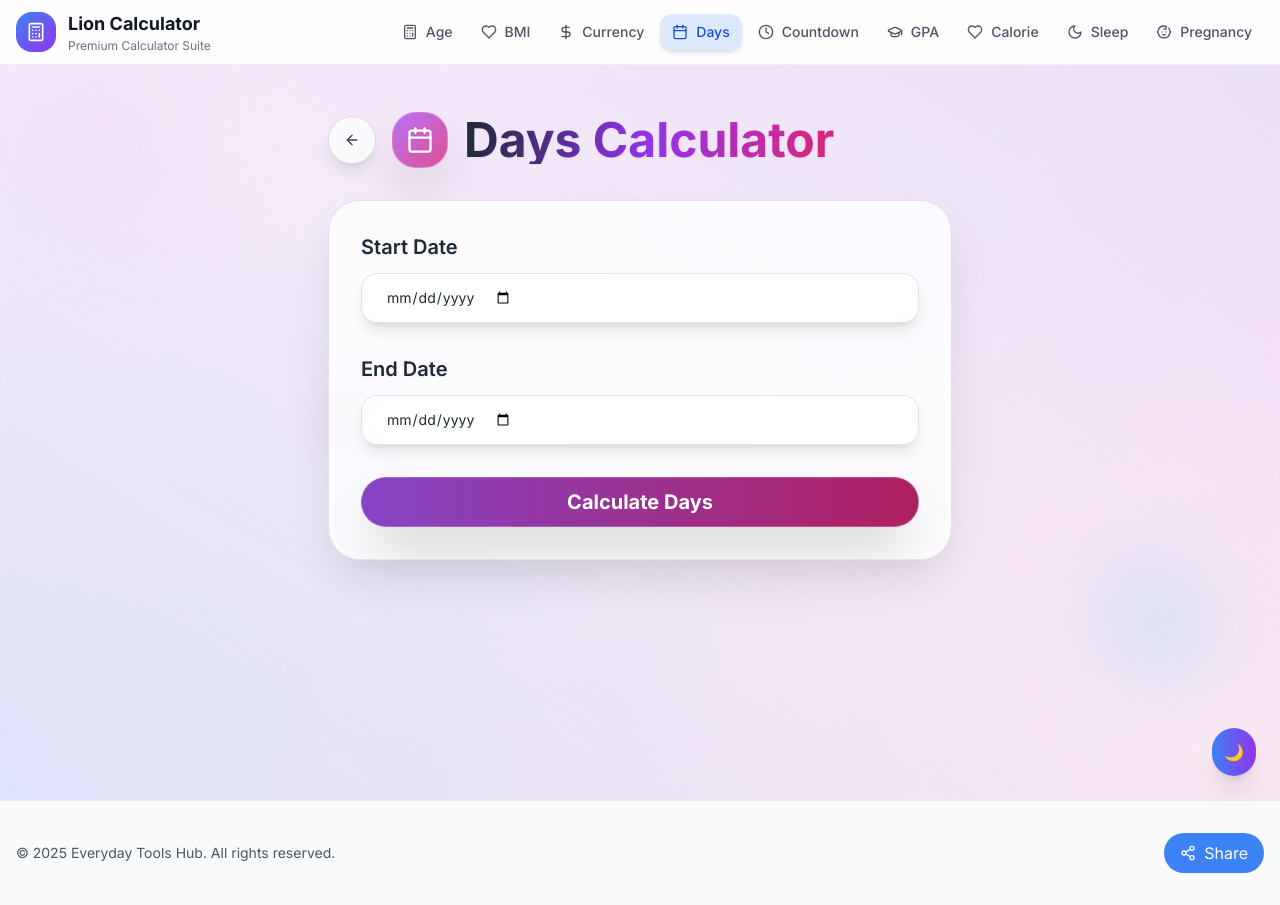
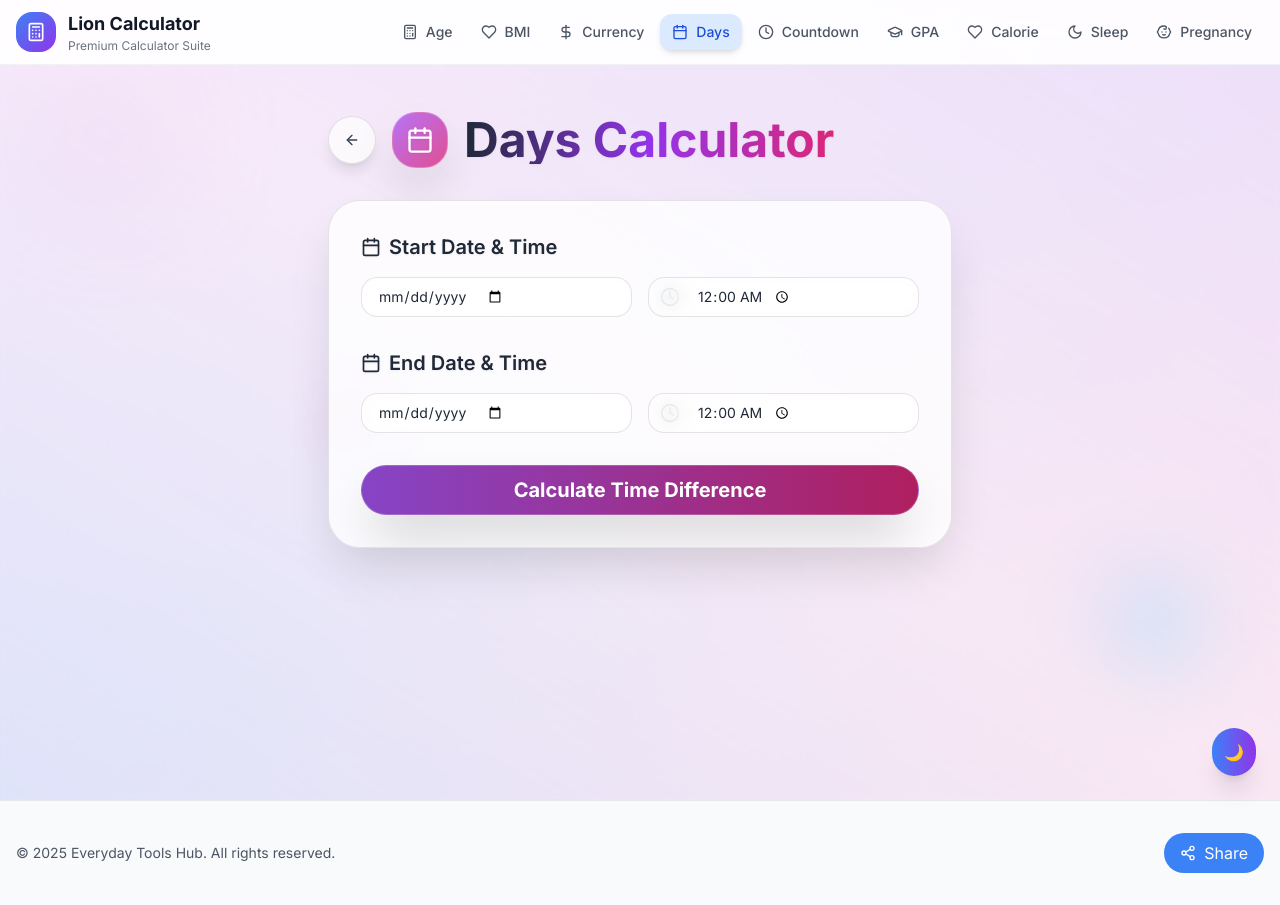
Before and after one commit to AbdulBasitMomin/black-white-calculators, a React (Vite) app: page /days in a window 1280 px wide. Built offline with nearby package versions, Linux system fonts and the light colour scheme.

Commit message:
Fix: Implement time-inclusive calculations in Days Calculator
Implemented time-inclusive calculations within the Days Calculator tool, ensuring the functionality matches the description on the home page.
Files edited: `src/pages/DaysCalculator.tsx`

```diff
--- a/src/pages/DaysCalculator.tsx
+++ b/src/pages/DaysCalculator.tsx
@@ -1,6 +1,6 @@
 
 import { useState } from "react";
-import { ArrowLeft, Copy, Check, Calendar } from "lucide-react";
+import { ArrowLeft, Copy, Check, Calendar, Clock } from "lucide-react";
 import { useNavigate } from "react-router-dom";
 import { Button } from "@/components/ui/button";
 import { Card, CardContent } from "@/components/ui/card";
@@ -12,12 +12,18 @@ const DaysCalculator = () => {
   const navigate = useNavigate();
   const { toast } = useToast();
   const [startDate, setStartDate] = useState("");
+  const [startTime, setStartTime] = useState("00:00");
   const [endDate, setEndDate] = useState("");
+  const [endTime, setEndTime] = useState("00:00");
   const [result, setResult] = useState<{
     totalDays: number;
+    totalHours: number;
+    totalMinutes: number;
     years: number;
     months: number;
     days: number;
+    hours: number;
+    minutes: number;
   } | null>(null);
   const [copied, setCopied] = useState(false);
 
@@ -30,25 +36,41 @@ const DaysCalculator = () => {
       return;
     }
 
-    const start = new Date(startDate);
-    const end = new Date(endDate);
+    // Combine date and time for precise calculations
+    const start = new Date(`${startDate}T${startTime}`);
+    const end = new Date(`${endDate}T${endTime}`);
 
     if (start > end) {
       toast({
-        title: "Start date must be before end date",
+        title: "Start date/time must be before end date/time",
         variant: "destructive",
       });
       return;
     }
 
-    // Calculate total days
+    // Calculate total time difference
     const timeDiff = end.getTime() - start.getTime();
-    const totalDays = Math.ceil(timeDiff / (1000 * 3600 * 24));
+    const totalMinutes = Math.floor(timeDiff / (1000 * 60));
+    const totalHours = Math.floor(timeDiff / (1000 * 3600));
+    const totalDays = Math.floor(timeDiff / (1000 * 3600 * 24));
 
-    // Calculate years, months, days breakdown
+    // Calculate detailed breakdown
     let years = end.getFullYear() - start.getFullYear();
     let months = end.getMonth() - start.getMonth();
     let days = end.getDate() - start.getDate();
+    let hours = end.getHours() - start.getHours();
+    let minutes = end.getMinutes() - start.getMinutes();
+
+    // Adjust for negative values
+    if (minutes < 0) {
+      hours--;
+      minutes += 60;
+    }
+
+    if (hours < 0) {
+      days--;
+      hours += 24;
+    }
 
     if (days < 0) {
       months--;
@@ -63,16 +85,20 @@ const DaysCalculator = () => {
 
     setResult({
       totalDays,
+      totalHours,
+      totalMinutes,
       years,
       months,
-      days
+      days,
+      hours,
+      minutes
     });
   };
 
   const copyResult = async () => {
     if (!result) return;
 
-    const text = `Days between dates: ${result.totalDays} days (${result.years} years, ${result.months} months, ${result.days} days)`;
+    const text = `Time between dates: ${result.totalDays} days, ${result.totalHours} hours, ${result.totalMinutes} minutes (${result.years} years, ${result.months} months, ${result.days} days, ${result.hours} hours, ${result.minutes} minutes)`;
 
     try {
       await navigator.clipboard.writeText(text);
@@ -126,39 +152,61 @@ const DaysCalculator = () => {
           <Card className="glass-card-light shadow-2xl mb-8 rounded-[2rem] overflow-hidden">
             <CardContent className="p-8">
               <div className="space-y-8">
-                {/* Start Date */}
-                <div className="space-y-3">
-                  <Label htmlFor="startdate" className="text-xl font-semibold text-gray-800 dark:text-white drop-shadow-sm">
-                    Start Date
+                {/* Start Date & Time */}
+                <div className="space-y-4">
+                  <Label className="text-xl font-semibold text-gray-800 dark:text-white drop-shadow-sm flex items-center gap-2">
+                    <Calendar className="w-5 h-5" />
+                    Start Date & Time
                   </Label>
+                  <div className="grid grid-cols-1 md:grid-cols-2 gap-4">
                     <Input
-                    id="startdate"
                       type="date"
                       value={startDate}
                       onChange={(e) => setStartDate(e.target.value)}
-                    className="w-full p-6 text-xl rounded-2xl glass-input text-gray-800 dark:text-white placeholder:text-gray-500 dark:placeholder:text-white/60 transition-all duration-300 shadow-lg"
+                      className="w-full p-4 text-lg rounded-2xl glass-input text-gray-800 dark:text-white"
+                    />
+                    <div className="relative">
+                      <Clock className="absolute left-3 top-1/2 transform -translate-y-1/2 w-5 h-5 text-gray-500 dark:text-white/60" />
+                      <Input
+                        type="time"
+                        value={startTime}
+                        onChange={(e) => setStartTime(e.target.value)}
+                        className="w-full p-4 pl-12 text-lg rounded-2xl glass-input text-gray-800 dark:text-white"
                       />
                     </div>
+                  </div>
+                </div>
 
-                {/* End Date */}
-                <div className="space-y-3">
-                  <Label htmlFor="enddate" className="text-xl font-semibold text-gray-800 dark:text-white drop-shadow-sm">
-                    End Date
+                {/* End Date & Time */}
+                <div className="space-y-4">
+                  <Label className="text-xl font-semibold text-gray-800 dark:text-white drop-shadow-sm flex items-center gap-2">
+                    <Calendar className="w-5 h-5" />
+                    End Date & Time
                   </Label>
+                  <div className="grid grid-cols-1 md:grid-cols-2 gap-4">
                     <Input
-                    id="enddate"
                       type="date"
                       value={endDate}
                       onChange={(e) => setEndDate(e.target.value)}
-                    className="w-full p-6 text-xl rounded-2xl glass-input text-gray-800 dark:text-white placeholder:text-gray-500 dark:placeholder:text-white/60 transition-all duration-300 shadow-lg"
+                      className="w-full p-4 text-lg rounded-2xl glass-input text-gray-800 dark:text-white"
                     />
+                    <div className="relative">
+                      <Clock className="absolute left-3 top-1/2 transform -translate-y-1/2 w-5 h-5 text-gray-500 dark:text-white/60" />
+                      <Input
+                        type="time"
+                        value={endTime}
+                        onChange={(e) => setEndTime(e.target.value)}
+                        className="w-full p-4 pl-12 text-lg rounded-2xl glass-input text-gray-800 dark:text-white"
+                      />
+                    </div>
+                  </div>
                 </div>
 
                 <Button
                   onClick={calculateDays}
                   className="w-full bg-gradient-to-r from-purple-500/80 to-pink-600/80 hover:from-purple-600/80 hover:to-pink-700/80 text-white font-bold py-6 text-xl rounded-full transition-all duration-300 hover:scale-105 shadow-2xl backdrop-blur-xl border border-white/20"
                 >
-                  Calculate Days
+                  Calculate Time Difference
                 </Button>
               </div>
             </CardContent>
@@ -168,29 +216,54 @@ const DaysCalculator = () => {
           {result && (
             <Card className="glass-card-light shadow-2xl animate-fadeIn rounded-[2rem] overflow-hidden">
               <CardContent className="p-8 text-center">
-                <h3 className="text-3xl font-bold mb-8 text-gray-800 dark:text-white drop-shadow-sm">Time Difference</h3>
+                <h3 className="text-3xl font-bold mb-8 text-gray-800 dark:text-white drop-shadow-sm">Time Difference (Inclusive)</h3>
 
-                {/* Total Days */}
-                <div className="mb-8 glass-info-card rounded-2xl p-6 border border-purple-200/30 dark:border-white/20">
-                  <div className="text-5xl font-bold bg-gradient-to-r from-gray-800 via-purple-600 to-pink-600 dark:from-white dark:via-purple-100 dark:to-pink-100 bg-clip-text text-transparent mb-3 drop-shadow-sm">
+                {/* Total Time Cards */}
+                <div className="grid grid-cols-1 md:grid-cols-3 gap-4 mb-8">
+                  <div className="glass-info-card rounded-2xl p-6 border border-purple-200/30 dark:border-white/20">
+                    <div className="text-3xl font-bold bg-gradient-to-r from-gray-800 via-purple-600 to-pink-600 dark:from-white dark:via-purple-100 dark:to-pink-100 bg-clip-text text-transparent mb-2">
                       {result.totalDays.toLocaleString()}
                     </div>
-                  <div className="text-gray-600 dark:text-white/80 text-xl">Total Days</div>
+                    <div className="text-gray-600 dark:text-white/80">Total Days</div>
+                  </div>
+                  <div className="glass-info-card rounded-2xl p-6 border border-blue-200/30 dark:border-white/20">
+                    <div className="text-3xl font-bold bg-gradient-to-r from-gray-800 via-blue-600 to-cyan-600 dark:from-white dark:via-blue-100 dark:to-cyan-100 bg-clip-text text-transparent mb-2">
+                      {result.totalHours.toLocaleString()}
+                    </div>
+                    <div className="text-gray-600 dark:text-white/80">Total Hours</div>
+                  </div>
+                  <div className="glass-info-card rounded-2xl p-6 border border-pink-200/30 dark:border-white/20">
+                    <div className="text-3xl font-bold bg-gradient-to-r from-gray-800 via-pink-600 to-rose-600 dark:from-white dark:via-pink-100 dark:to-rose-100 bg-clip-text text-transparent mb-2">
+                      {result.totalMinutes.toLocaleString()}
+                    </div>
+                    <div className="text-gray-600 dark:text-white/80">Total Minutes</div>
+                  </div>
                 </div>
 
-                {/* Breakdown */}
-                <div className="grid grid-cols-3 gap-4 mb-8">
-                  <div className="bg-purple-500/20 dark:bg-purple-500/20 rounded-2xl p-6 border border-purple-200 dark:border-white/20">
-                    <div className="text-3xl font-bold text-gray-800 dark:text-white mb-2">{result.years}</div>
-                    <div className="text-gray-600 dark:text-white/80">Years</div>
+                {/* Detailed Breakdown */}
+                <div className="mb-8">
+                  <h4 className="text-xl font-semibold mb-4 text-gray-800 dark:text-white">Detailed Breakdown</h4>
+                  <div className="grid grid-cols-2 md:grid-cols-5 gap-3">
+                    <div className="bg-purple-500/20 dark:bg-purple-500/20 rounded-xl p-4 border border-purple-200 dark:border-white/20">
+                      <div className="text-2xl font-bold text-gray-800 dark:text-white mb-1">{result.years}</div>
+                      <div className="text-sm text-gray-600 dark:text-white/80">Years</div>
                     </div>
-                  <div className="bg-blue-500/20 dark:bg-blue-500/20 rounded-2xl p-6 border border-blue-200 dark:border-white/20">
-                    <div className="text-3xl font-bold text-gray-800 dark:text-white mb-2">{result.months}</div>
-                    <div className="text-gray-600 dark:text-white/80">Months</div>
+                    <div className="bg-blue-500/20 dark:bg-blue-500/20 rounded-xl p-4 border border-blue-200 dark:border-white/20">
+                      <div className="text-2xl font-bold text-gray-800 dark:text-white mb-1">{result.months}</div>
+                      <div className="text-sm text-gray-600 dark:text-white/80">Months</div>
                     </div>
-                  <div className="bg-pink-500/20 dark:bg-pink-500/20 rounded-2xl p-6 border border-pink-200 dark:border-white/20">
-                    <div className="text-3xl font-bold text-gray-800 dark:text-white mb-2">{result.days}</div>
-                    <div className="text-gray-600 dark:text-white/80">Days</div>
+                    <div className="bg-pink-500/20 dark:bg-pink-500/20 rounded-xl p-4 border border-pink-200 dark:border-white/20">
+                      <div className="text-2xl font-bold text-gray-800 dark:text-white mb-1">{result.days}</div>
+                      <div className="text-sm text-gray-600 dark:text-white/80">Days</div>
+                    </div>
+                    <div className="bg-green-500/20 dark:bg-green-500/20 rounded-xl p-4 border border-green-200 dark:border-white/20">
+                      <div className="text-2xl font-bold text-gray-800 dark:text-white mb-1">{result.hours}</div>
+                      <div className="text-sm text-gray-600 dark:text-white/80">Hours</div>
+                    </div>
+                    <div className="bg-yellow-500/20 dark:bg-yellow-500/20 rounded-xl p-4 border border-yellow-200 dark:border-white/20">
+                      <div className="text-2xl font-bold text-gray-800 dark:text-white mb-1">{result.minutes}</div>
+                      <div className="text-sm text-gray-600 dark:text-white/80">Minutes</div>
+                    </div>
                   </div>
                 </div>
 
```
Lines whose indentation alone changed are shown as unchanged.
